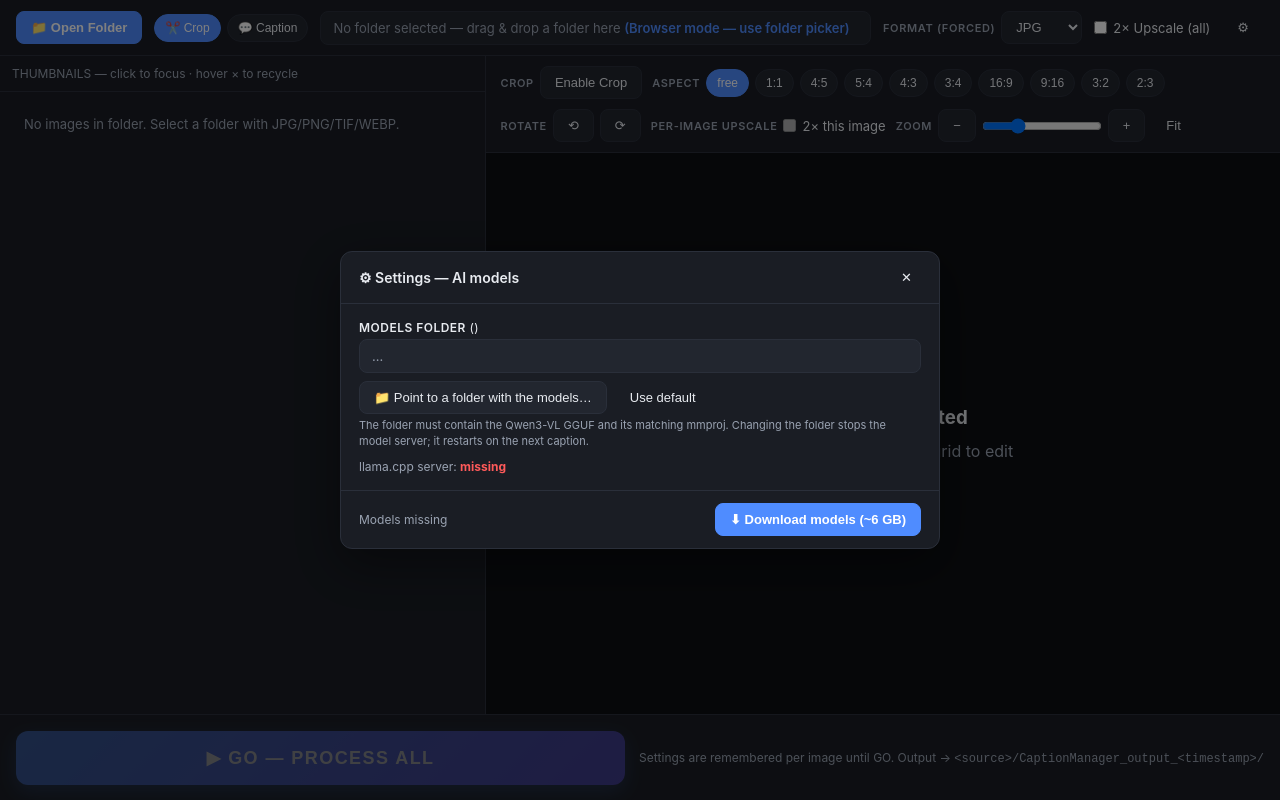
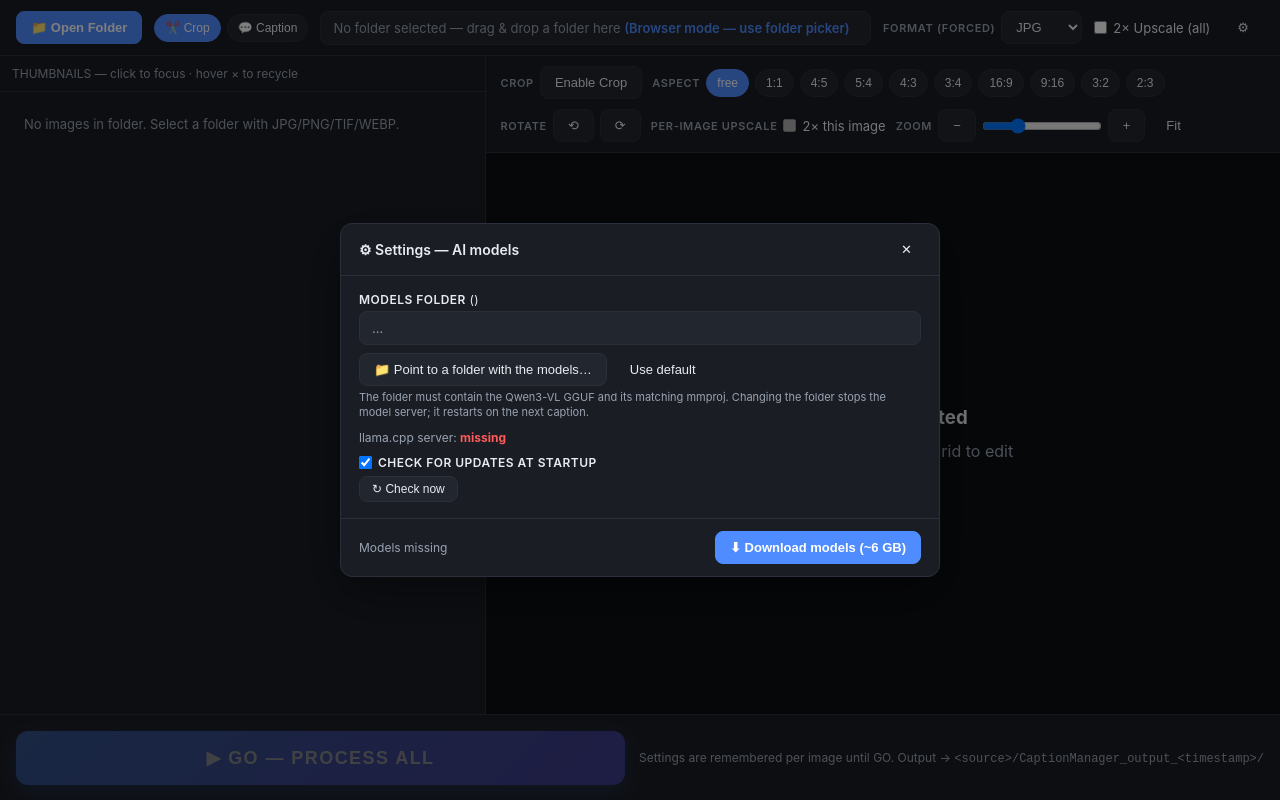
Before and after one commit to Arnold2006/CaptionManager, a React (Vite) app: page / in a window 1280 px wide. Both pictures are taken after a click on the button "Settings — AI models folder and downloads". Built offline with nearby package versions, Linux system fonts and the light colour scheme.

Commit message:
Startup update checker with Settings toggle and check-now

```diff
--- a/electron/preload.js
+++ b/electron/preload.js
@@ -32,6 +32,12 @@ contextBridge.exposeInMainWorld('api', {
   modelsBrowse: () => ipcRenderer.invoke('models-browse'),
   modelsStatus: () => ipcRenderer.invoke('models-status'),
   modelsDownload: () => ipcRenderer.invoke('models-download'),
+  checkUpdates: () => ipcRenderer.invoke('check-updates'),
+  onUpdateAvailable: (cb) => {
+    const handler = (_e, data) => cb(data);
+    ipcRenderer.on('update-available', handler);
+    return () => ipcRenderer.removeListener('update-available', handler);
+  },
   onModelsProgress: (cb) => {
     const handler = (_e, data) => cb(data);
     ipcRenderer.on('models-progress', handler);
--- a/src/App.jsx
+++ b/src/App.jsx
@@ -84,6 +84,19 @@ export default function App() {
   useEffect(() => {
     if (!window.api) return;
     const off = window.api.onBatchProgress((p)=> setBatch(b=>({...b, progress:p})));
+    return off;
+  }, []);
+
+  useEffect(() => {
+    if (!window.api?.onUpdateAvailable) return;
+    const off = window.api.onUpdateAvailable(async (info) => {
+      if (!info?.available) return;
+      const open = await dlgConfirm(
+        `CaptionManager v${info.version} is available.\nOpen the download page to get it?`,
+        { title: 'Update available', okLabel: 'Open download page', cancelLabel: 'Later' }
+      );
+      if (open) window.api.openPath(info.url);
+    });
     return off;
   }, []);
 
--- a/src/components/SettingsModal.jsx
+++ b/src/components/SettingsModal.jsx
@@ -7,16 +7,23 @@ import { useDialog } from './dialog.jsx';
 const gb = (n) => ((n || 0) / 1024 ** 3).toFixed(2) + ' GB';
 
 export default function SettingsModal({ open, onClose }) {
-  const { alert: dlgAlert } = useDialog();
+  const { alert: dlgAlert, confirm: dlgConfirm } = useDialog();
   const [status, setStatus] = useState(null);
   const [busy, setBusy] = useState(false);
   const [progress, setProgress] = useState({}); // file -> {received,total,done,skipped}
   const [finished, setFinished] = useState(false);
   const [error, setError] = useState(null);
+  const [updateCheck, setUpdateCheck] = useState(true);
+  const [updateMsg, setUpdateMsg] = useState(null);
+  const [checkingUpdate, setCheckingUpdate] = useState(false);
 
   const refresh = async () => {
     if (!window.api?.modelsStatus) return;
     try { setStatus(await window.api.modelsStatus()); } catch (e) { console.error(e); }
+    try {
+      const s = await window.api.settingsGet();
+      setUpdateCheck(s.updateCheck !== false);
+    } catch (e) { console.error(e); }
   };
 
   useEffect(() => {
@@ -126,6 +133,44 @@ export default function SettingsModal({ open, onClose }) {
 
           {error && <div style={{ color: 'var(--danger)', fontSize: 12 }}>{error}</div>}
           {finished && <div style={{ color: 'var(--accent2)', fontSize: 12 }}>✓ Models ready — you can close this and start captioning.</div>}
+
+          <div>
+            <label className="checkbox" style={{ marginBottom: 6 }}>
+              <input
+                type="checkbox" checked={updateCheck}
+                onChange={async (e) => {
+                  setUpdateCheck(e.target.checked);
+                  try { await window.api.settingsSet({ updateCheck: e.target.checked }); } catch (err) { console.error(err); }
+                }}
+              /> Check for updates at startup
+            </label>
+            <div style={{ display: 'flex', gap: 8, alignItems: 'center' }}>
+              <button
+                className="btn" style={{ fontSize: 12, padding: '5px 12px' }}
+                disabled={checkingUpdate} onClick={async () => {
+                  setCheckingUpdate(true);
+                  setUpdateMsg(null);
+                  try {
+                    const r = await window.api.checkUpdates();
+                    if (r.disabled) setUpdateMsg('Update checks are turned off.');
+                    else if (r.available) {
+                      setUpdateMsg(`Update available: v${r.version}.`);
+                      const go = await dlgConfirm(
+                        `CaptionManager v${r.version} is available.\nOpen the download page to get it?`,
+                        { title: 'Update available', okLabel: 'Open download page', cancelLabel: 'Later' }
+                      );
+                      if (go) window.api.openPath(r.url);
+                    }
+                    else setUpdateMsg('You are up to date.');
+                  } catch (err) { setUpdateMsg('Check failed: ' + err.message); }
+                  setCheckingUpdate(false);
+                }}
+              >
+                {checkingUpdate ? 'Checking…' : '↻ Check now'}
+              </button>
+              {updateMsg && <span style={{ fontSize: 12, color: 'var(--muted)' }}>{updateMsg}</span>}
+            </div>
+          </div>
         </div>
         <div className="cap-steer-ftr">
           <span className="cap-steer-status">{busy ? 'Downloading… (~6 GB, keep the app open)' : status?.complete ? 'Models ready' : 'Models missing'}</span>
```
Also changed, not shown: electron/main.js (+56 -1 lines).
